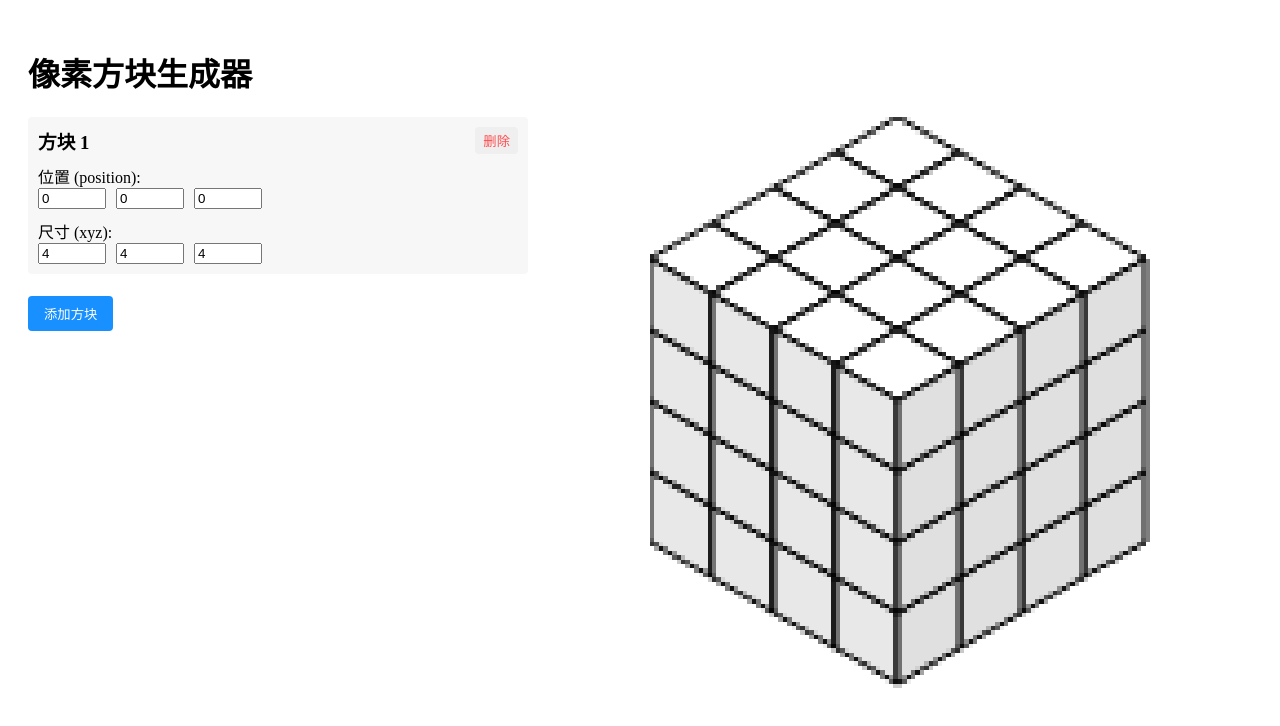
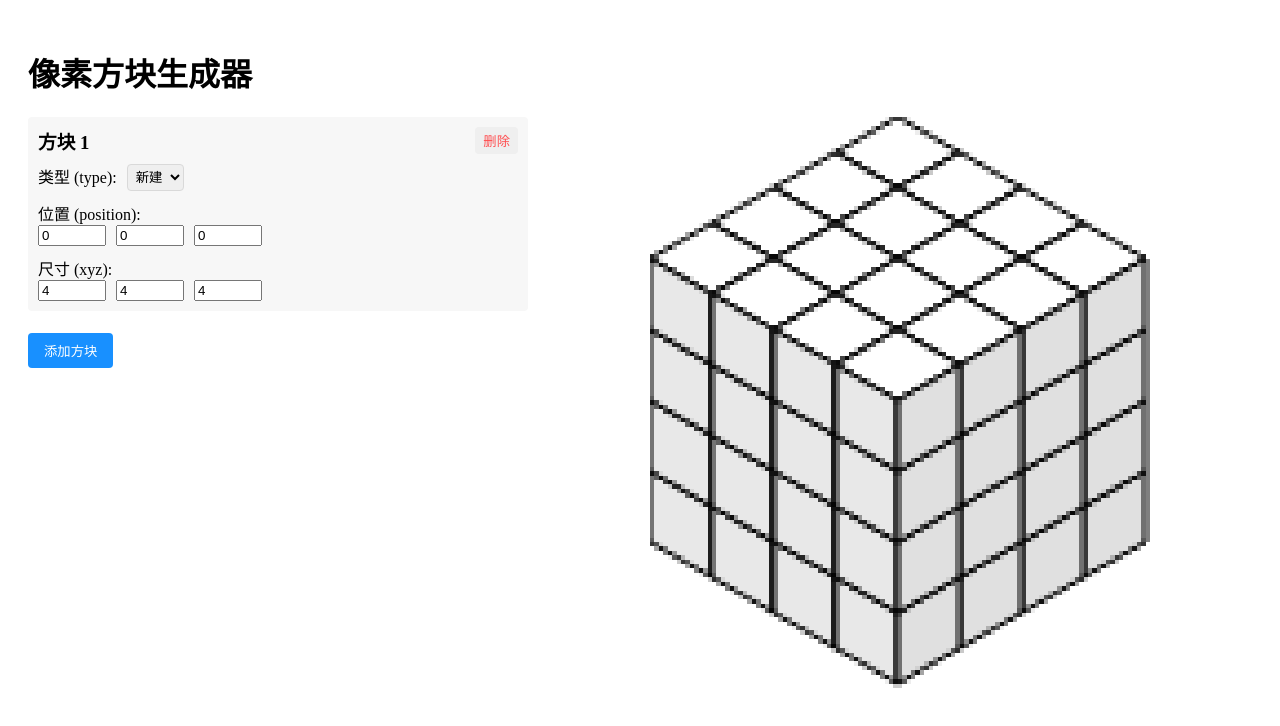
Before and after one commit to ymssx/pixel-creator, a React (Vite) app: page / in a window 1280 px wide. Shown: the top 726 px of the page. Built offline with nearby package versions, Linux system fonts and the light colour scheme.

Commit message:
feat: 删除块逻辑

```diff
--- a/src/App.jsx
+++ b/src/App.jsx
@@ -5,7 +5,8 @@ const ISO_ANGLE = Math.PI / 3 // 60度角的等轴投影
 
 const App = () => {
   const canvasRef = useRef(null);
-  const [blocks, setBlocks] = useState([{ position: [0, 0, 0], xyz: [4, 4, 4] }]);
+  const [blocks, setBlocks] = useState([{ position: [0, 0, 0], xyz: [4, 4, 4], type: '' }]);
+  const [lastBlockId, setLastBlockId] = useState(1);
   const [error, setError] = useState('');
   const [selectedBlockIndex, setSelectedBlockIndex] = useState(null);
 
@@ -76,6 +77,26 @@ const App = () => {
     return [isoX, isoY];
   }
 
+  // 处理键盘事件
+  React.useEffect(() => {
+    const handleKeyDown = (e) => {
+      if (e.key === 'Delete' && selectedBlockIndex) {
+        const [x, y, z] = selectedBlockIndex;
+        setBlocks([...blocks, {
+          position: [x, y, z],
+          xyz: [1, 1, 1],
+          type: 'delete',
+          id: lastBlockId
+        }]);
+        setLastBlockId(lastBlockId + 1);
+        setSelectedBlockIndex(null);
+      }
+    };
+
+    window.addEventListener('keydown', handleKeyDown);
+    return () => window.removeEventListener('keydown', handleKeyDown);
+  }, [selectedBlockIndex, blocks, lastBlockId]);
+
   // 绘制整个场景
   const drawScene = (blocks) => {
     const canvas = canvasRef.current
@@ -89,16 +110,25 @@ const App = () => {
     let minX = Infinity, minY = Infinity
     let maxX = -Infinity, maxY = -Infinity
 
+    // 处理方块的显示状态
+    const blockStates = new Map();
+
+    // 按照id排序确保操作顺序
+    const sortedBlocks = [...blocks].sort((a, b) => (a.id || 0) - (b.id || 0));
+
     // 生成所有方块的坐标信息
     const blockInfos = [];
-    blocks.forEach(block => {
+    sortedBlocks.forEach(block => {
       const [px, py, pz] = block.position
       const [sx, sy, sz] = block.xyz
 
       for (let x = 0; x < sx; x++) {
         for (let y = 0; y < sy; y++) {
           for (let z = 0; z < sz; z++) {
-            const [isoX, isoY] = isoTo2D(px + x, py + y, pz + z)
+            const key = `${px + x},${py + y},${pz + z}`;
+            blockStates.set(key, block.type !== 'delete');
+
+            const [isoX, isoY] = isoTo2D(px + x, py + y, pz + z);
             // 考虑方块的所有可见部分，增加边距
             minX = Math.min(minX, isoX - LongEdge);
             minY = Math.min(minY, isoY);
@@ -110,7 +140,8 @@ const App = () => {
               y: py + y,
               z: pz + z,
               isoX,
-              isoY
+              isoY,
+              type: block.type,
             });
           }
         }
@@ -138,12 +169,15 @@ const App = () => {
 
     // 按顺序绘制可见的方块
     blockInfos.forEach((blockInfo) => {
+      const key = `${blockInfo.x},${blockInfo.y},${blockInfo.z}`;
+      if (blockInfo.type === 'delete' || blockStates.get(key) === false) return;
       drawBlock(ctx, blockInfo.isoX, blockInfo.isoY, JSON.stringify([blockInfo.x, blockInfo.y, blockInfo.z]) === JSON.stringify(selectedBlockIndex));
     });
   }
 
   const handleAddBlock = () => {
-    setBlocks([...blocks, { position: [0, 0, 0], xyz: [1, 1, 1] }]);
+    setBlocks([...blocks, { position: [0, 0, 0], xyz: [1, 1, 1], type: '', id: lastBlockId }]);
+    setLastBlockId(lastBlockId + 1);
   }
 
   const handleUpdateBlock = (index, field, subIndex, value) => {
@@ -163,6 +197,7 @@ const App = () => {
 
     // 生成所有方块的坐标信息
     const blockInfos = [];
+    const blockStates = new Map();
     blocks.forEach((block) => {
       const [px, py, pz] = block.position;
       const [sx, sy, sz] = block.xyz;
@@ -171,6 +206,14 @@ const App = () => {
         for (let by = 0; by < sy; by++) {
           for (let bz = 0; bz < sz; bz++) {
             const [isoX, isoY] = isoTo2D(px + bx, py + by, pz + bz);
+            const key = `${px + bx},${py + by},${pz + bz}`;
+            if (block.type === 'delete') {
+              blockStates.set(key, false);
+            } else if (!blockStates.has(key)) {
+              blockStates.set(key, true);
+            }
+
+            if (blockStates.get(key)) {
               blockInfos.push({
                 isoX,
                 isoY,
@@ -178,6 +221,7 @@ const App = () => {
                 y: py + by,
                 z: pz + bz
               });
+            }
           }
         }
       }
@@ -248,6 +292,27 @@ const App = () => {
           >
             删除
           </button>
+        </div>
+        <div style={{ marginBottom: '10px', display: 'flex', gap: '10px' }}>
+          <div>类型 (type):</div>
+          <div style={{ }}>
+            <select
+              value={block.type}
+              onChange={(e) => {
+                const newBlocks = [...blocks];
+                newBlocks[index].type = e.target.value;
+                setBlocks(newBlocks);
+              }}
+              style={{
+                padding: '4px',
+                borderRadius: '4px',
+                border: '1px solid #d9d9d9'
+              }}
+            >
+              <option value="">新建</option>
+              <option value="delete">删除</option>
+            </select>
+          </div>
         </div>
         <div style={{ marginBottom: '10px' }}>
           <div>位置 (position):</div>
```
Lines whose indentation alone changed are shown as unchanged.
